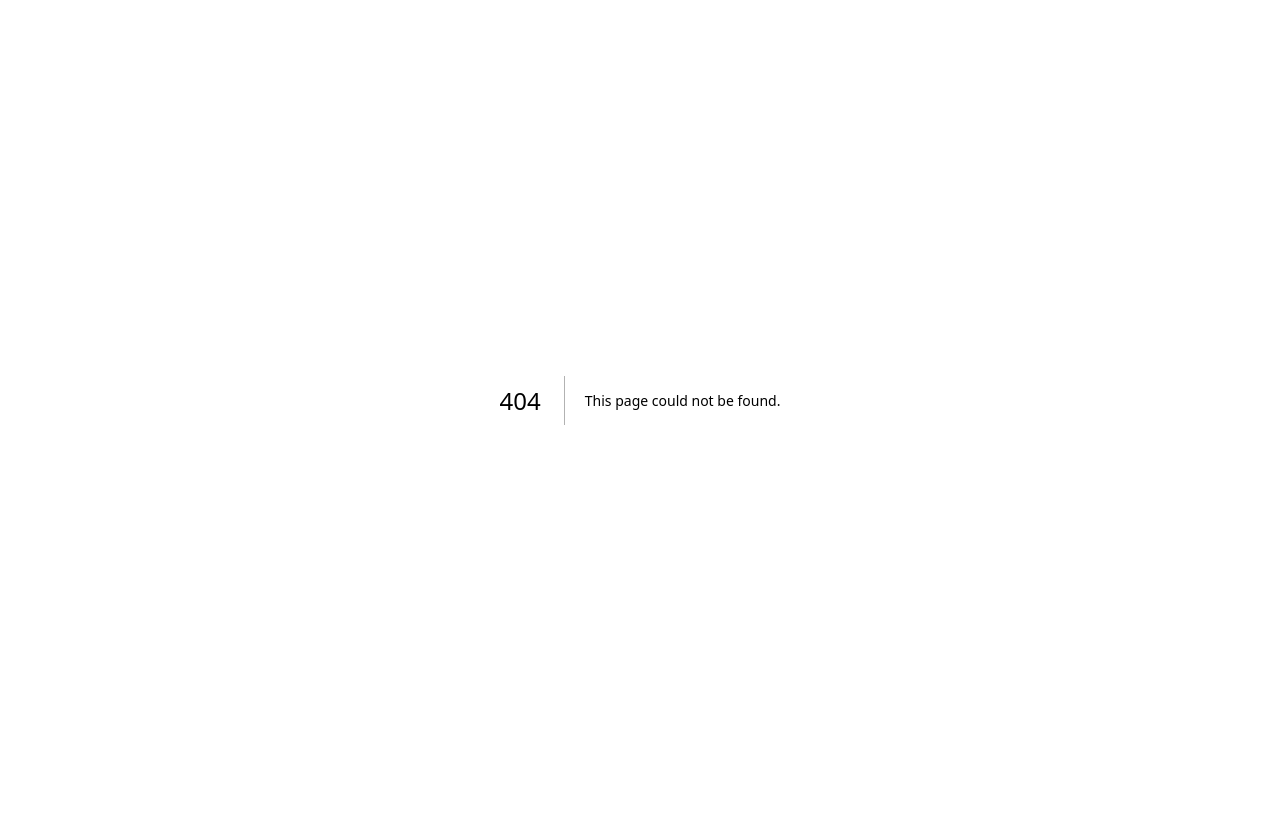
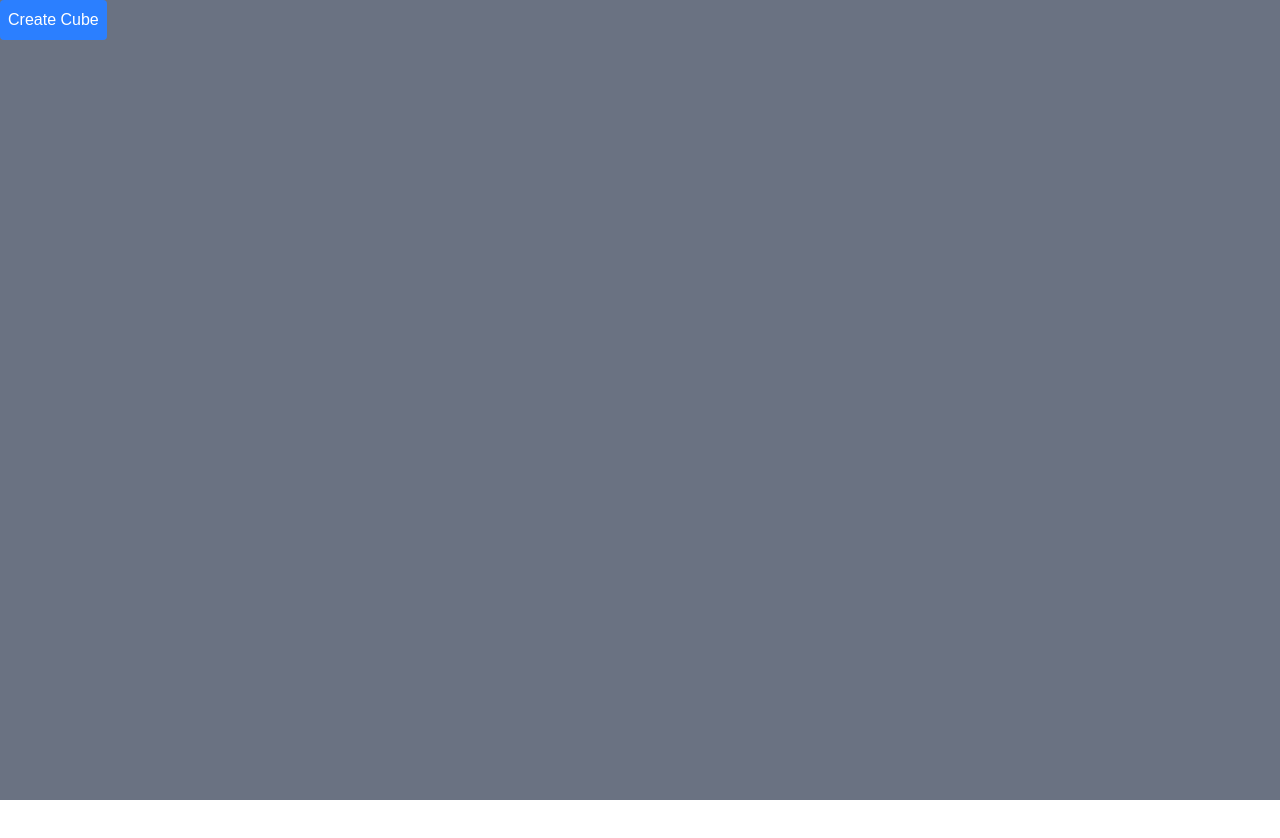
Before and after one commit to carloselopezjr/HandScape, a Next.js app: page /play in a window 1280 px wide. Before the commit this address had no page. Before the commit the page ends 800 px from the top, so only its background shows below. Built offline with nearby package versions, Linux system fonts and the light colour scheme.

Commit message:
Basic cube creation and selection

```diff
--- /dev/null
+++ b/src/app/components/threejs/3dtesting.tsx
@@ -0,0 +1,61 @@
+import { Canvas } from '@react-three/fiber';
+import { OrbitControls, Edges } from '@react-three/drei';
+import { use, useState } from 'react';
+
+// Function to create a new cube object
+function Cube({position, isSelected, onSelect}: {position: [number, number, number], isSelected: boolean, onSelect: () => void}) {
+    return (
+        <mesh position = {position} onClick={onSelect}>
+            <boxGeometry args = {[5,5,5]} />
+            <meshStandardMaterial color={isSelected ? "hotpink" : "orange"} />
+            <Edges color={isSelected ? "orange" : "black"} />
+        </mesh>
+    )
+}
+export default function CubeScene() {
+    // State to manage cubes
+    const [cubes, setCubes] = useState<Array<[number, number, number]>>([]);
+
+    // State to manage selected cube
+    const [selectedCube, setSelectedCube] = useState<number | null>(null);
+
+    // Create a cube in a random position for now
+    const createCube = () => {
+        const x = Math.random() * 100; // random x pos
+        const y = Math.random() * 100; // random y pos
+        const z = Math.random() * 100; // random z pos
+        setCubes([...cubes, [x, y, z]]);
+    };
+
+    const handleCubeSelection = (index: number) => {
+        setSelectedCube(index);
+    };
+
+  return (
+    <div className="w-screen h-screen">
+        <button onClick={createCube} className="bg-blue-500 text-white p-2 rounded">
+            Create Cube
+        </button>
+      <Canvas>
+        {/* Lighting */}
+        <ambientLight intensity={1} />
+        <directionalLight position={[5,5,5]} />
+
+        {/* Render cubes */}
+        {cubes.map((position, index) => (
+          <Cube
+          key={index}
+          position={position}
+          isSelected={selectedCube === index}
+          onSelect={() => handleCubeSelection(index)}
+          />
+        ))}
+
+        {/* Camera Controls */}
+        <OrbitControls />
+      </Canvas>
+
+
+        </div>
+  );
+}
--- /dev/null
+++ b/src/app/play/page.tsx
@@ -0,0 +1,12 @@
+"use client";
+
+import ThreeJS from '../components/threejs/3dtesting';
+export default function Play() {
+    return (
+        <div className="bg-gray-500">
+            <div className="flex justify-center">
+                <ThreeJS />
+            </div>
+        </div>
+    )
+}
```
Also changed, not shown: package.json (+9 -5 lines), src/app/components/threejs/page.tsx (deleted, +0 -7 lines), 1 other file (tests, documents, lock files or other folders).
